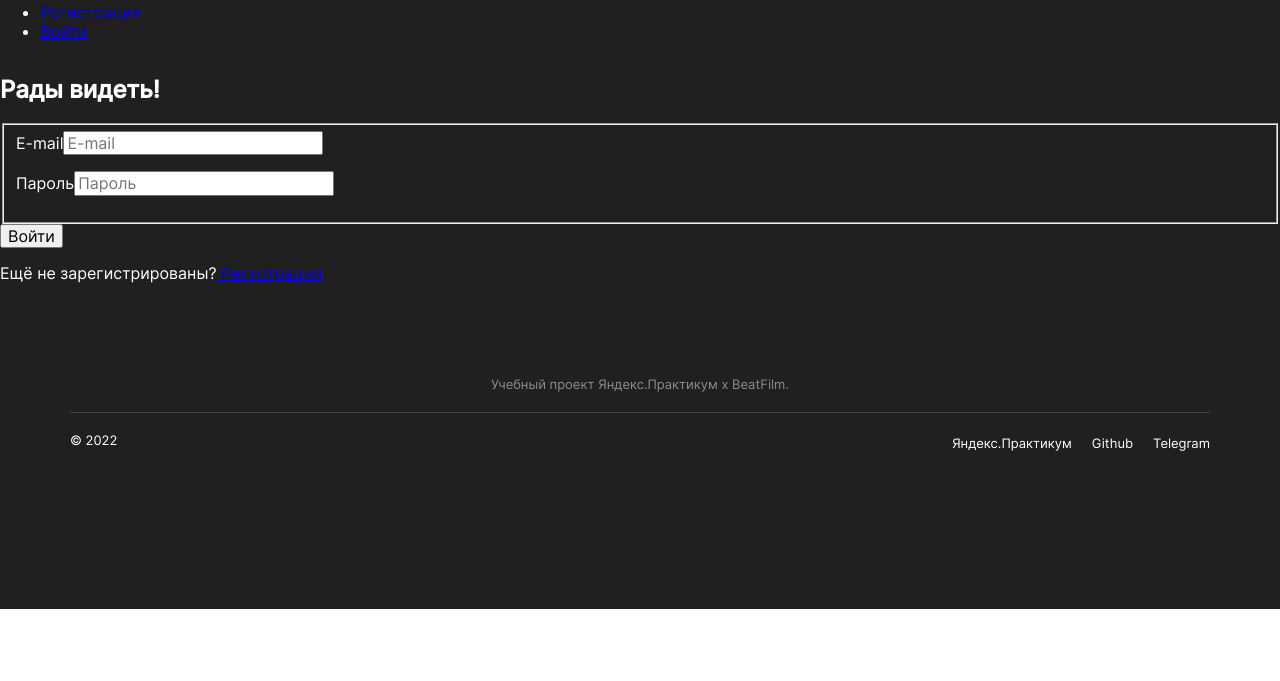
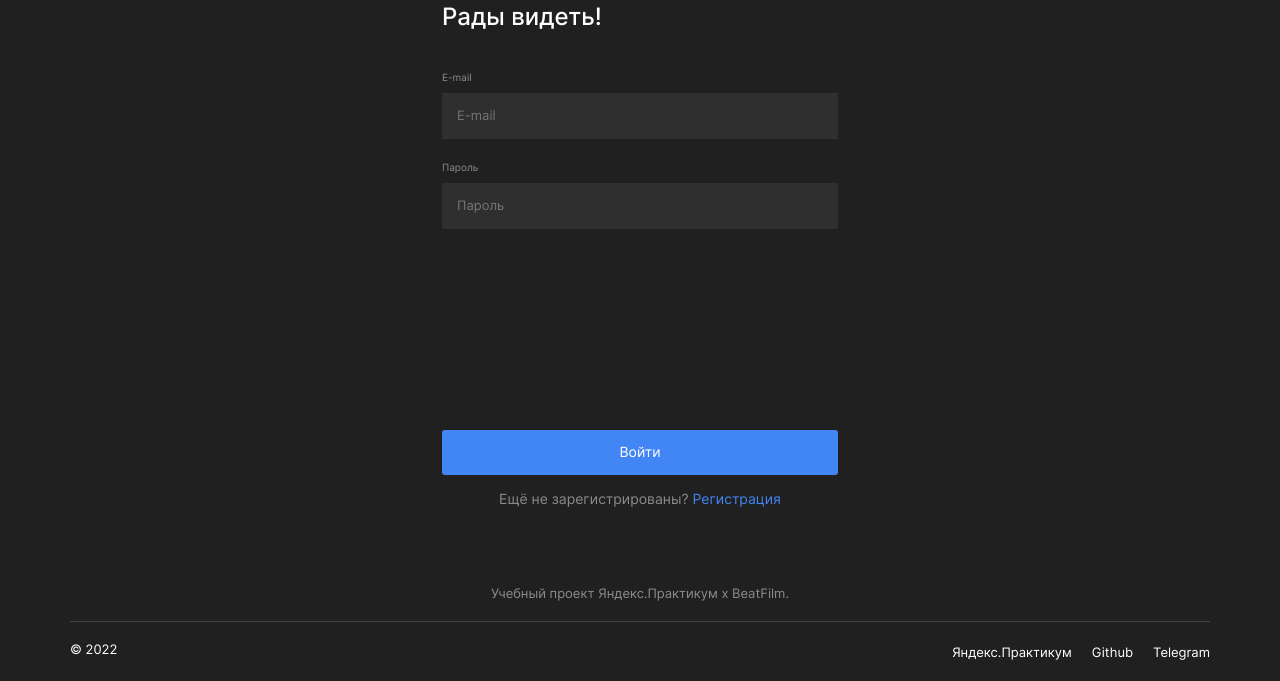
Before and after one commit to BolshakovAndrey/movies-explorer-frontend, a React app: page /signin in a window 1280 px wide. Shown: the part 191-872 px from the top of the page. Before the commit the page ends 800 px from the top, so only its background shows below. Built offline with nearby package versions, Linux system fonts and the light colour scheme.

Commit message:
Feature(Style) Add Register and Login styles

```diff
--- a/src/blocks/root/root.css
+++ b/src/blocks/root/root.css
@@ -1,8 +1,8 @@
 :root {
   --color-bg-primary: #202020;
   --color-bg-secondary: #272727;
-  /*--color-bg-tertiary: #303030;*/
   --color-bg-tertiary: #424242;
+  --color-bg-forth: #2F2F2F;
   --color-bg-promo-only: #073042;
 
   --color-text-primary: #FFFFFF;
--- /dev/null
+++ b/src/components/Form/Form.css
@@ -0,0 +1,148 @@
+.form {
+  width: 396px;
+}
+
+.form__heading {
+  margin: 0 0 40px;
+  font-size: 24px;
+  line-height: 1.2;
+  font-weight: 500;
+}
+
+.form__items {
+  margin: 0;
+  padding: 0;
+  border: none;
+}
+
+.form__item-container {
+  display: flex;
+  flex-direction: column;
+}
+
+.form__item {
+  padding: 15px 15px;
+  font-family: inherit;
+  background: var(--color-bg-forth);
+  color: var(--color-text-primary);
+  font-size: var(--text-size-xs);
+  line-height: 1.21;
+  font-weight: 400;
+  border: 0;
+
+  display: flex;
+  flex-direction: column;
+}
+
+.form__label {
+  margin: 0 0 10px;
+  font-size: 10px;
+  line-height: 1.2;
+  color: var(--color-text-tertiary);
+}
+
+.form__error {
+  min-height: 12px;
+  margin: 10px 0 0;
+  font-size: 10px;
+  line-height: 1.2;
+  color: var(--color-accent-secondary);
+  opacity: 0;
+}
+
+.form__submit-btn {
+  width: 100%;
+  height: 45px;
+  margin-bottom: 16px;
+  box-sizing: border-box;
+  border: none;
+  border-radius: 3px;
+  font-size: 14px;
+  line-height: 1.2;
+  background-color: var(--color-accent-tertiary);
+  color: var(--color-text-primary);
+  cursor: pointer;
+
+  transition: opacity .3s ease;
+}
+
+.form__submit-btn:hover {
+  opacity: .8;
+}
+
+.form__submit-btn_place_signup {
+  margin-top: 69px;
+}
+
+.form__submit-btn_place_login {
+  margin-top: 179px;
+}
+
+.form__text {
+  margin: 0;
+  font-size: 14px;
+  line-height: 1.2;
+  color: var( --color-text-tertiary);
+  text-align: center;
+}
+
+.form__link {
+  font-size: 14px;
+  line-height: 1.2;
+  color: var(--color-link-hover);
+  text-decoration: none;
+  transition: color .3s ease;
+}
+
+.form__link:hover {
+  color: var(--color-link-hover);
+}
+
+@media screen and (max-width: 767px) {
+  .form {
+    width: 260px;
+  }
+
+  .form__heading {
+    text-align: center;
+    margin: 0 0 80px;
+  }
+
+  .form__submit-btn {
+    margin-bottom: 15px;
+    font-size: 12px;
+    line-height: 1.25;
+  }
+
+  .form__submit-btn_place_signup {
+    margin-top: 159px;
+  }
+
+  .form__submit-btn_place_login {
+    margin-top: 267px;
+  }
+
+  .form__text {
+    font-size: 12px;
+    line-height: 1.25;
+  }
+
+  .form__link {
+    font-size: 12px;
+    line-height: 1.25;
+  }
+}
+
+@media screen and (max-height: 667px) {
+  .form__heading {
+    margin: 0 0 40px;
+  }
+
+  .form__submit-btn_place_signup {
+    margin-top: 40px;
+  }
+
+  .form__submit-btn_place_login {
+    margin-top: 40px;
+  }
+}
--- /dev/null
+++ b/src/components/Form/Form.js
@@ -0,0 +1,36 @@
+import React from 'react';
+import './Form.css';
+import {Link} from 'react-router-dom';
+
+function Form({ name, heading, inputsData, buttonModifier, buttonText, formText, linkPath, linkText }) {
+    return (
+        <form className="form" name={name}>
+            <h2 className="form__heading">{heading}</h2>
+            <fieldset className="form__items">
+                {inputsData.map((item) => (
+                    <div className="form__item-container" key={item.key}>
+                        <label className="form__label" htmlFor={item.id}>{item.label}</label>
+                        <input
+                            className={`form__item form__item_el_${item.name}`}
+                            id={item.id}
+                            type={item.type}
+                            name={item.name}
+                            placeholder={item.placeholder}
+                            minLength={item.minLength}
+                            maxLength={item.maxLength }
+                            required={item.required}
+                        />
+                        <p className="form__error" id={item.errorId}>{/* Что-то пошло не так... */}</p>
+                    </div>
+                ))}
+            </fieldset>
+            <button className={`form__submit-btn form__submit-btn${buttonModifier}`} type="submit">{buttonText}</button>
+            <p className="form__text">
+                {formText}
+                <Link className="form__link" to={linkPath}>{linkText}</Link>
+            </p>
+        </form>
+    )
+}
+
+export default Form;
--- a/src/components/Login/Login.css
+++ b/src/components/Login/Login.css
@@ -0,0 +1,10 @@
+.login__container {
+  margin: auto;
+}
+
+@media screen and (max-width: 767px) {
+  .login__container {
+    padding: 30px 0 ;
+    box-sizing: border-box;
+  }
+}
--- a/src/components/Login/Login.js
+++ b/src/components/Login/Login.js
@@ -1,38 +1,51 @@
-import {Link} from "react-router-dom";
+import React from 'react';
+import './Login.css';
+
+import LogoLink from '../LogoLink/LogoLink';
+import Form from '../Form/Form';
+
+const INPUTS_DATA = [
+    {
+        key: 1,
+        type: 'email',
+        id: 'login-email',
+        label: 'E-mail',
+        placeholder: 'E-mail',
+        name: 'email',
+        errorId: "login-email-error",
+        required: true,
+    },
+    {
+        key: 2,
+        type: 'password',
+        id: 'login-password',
+        label: 'Пароль',
+        placeholder: 'Пароль',
+        name: 'password',
+        errorId: "login-password-error",
+        minLength: 8,
+        required: true,
+    },
+]
 
 function Login() {
     return (
-        <form className="form" name="login-form">
-            <h2 className="form__heading">Рады видеть!</h2>
-            <fieldset className="form__items">
-                <label className="form__label" for="email">E-mail</label>
-                <input
-                    className="from__item form__item_el_email"
-                    id="email"
-                    type="email"
-                    name="email"
-                    placeholder="E-mail"
-                    required
-                />
-                <p className="form__error" id="email-error"></p>
-                <label className="form__label" for="password">Пароль</label>
-                <input
-                    className="form__item form__item_el_password"
-                    id="password"
-                    type="password"
-                    name="password"
-                    placeholder="Пароль"
-                    required
-                />
-                <p className="form__error" id="password-error"></p>
-            </fieldset>
-            <button className="form__submit-btn" type="submit">Войти</button>
-            <p className="form__text">
-               Ещё не зарегистрированы?
-                <Link className="form__link" to="/signup"> Регистрация</Link>
-            </p>
-        </form>
-    );
+        <main className="login__container">
+            <LogoLink
+                logoLinkModifier="_place_form"
+            />
+            <Form
+                name="login-form"
+                heading="Рады видеть!"
+                inputsData={INPUTS_DATA}
+                buttonModifier="_place_login"
+                buttonText="Войти"
+                formText="Ещё не зарегистрированы?"
+                linkPath="/signup"
+                linkText=" Регистрация"
+            />
+        </main>
+    )
 }
 
-export default  Login;
+export default Login;
--- /dev/null
+++ b/src/components/LogoLink/LogoLink.css
@@ -0,0 +1,17 @@
+.logo-link_place_form {
+  margin: 0 0 40px;
+  display: block;
+}
+
+.logo-link__image_place_form {
+  width: 40px;
+  height: 40px;
+}
+
+@media screen and (max-width: 767px) {
+  .logo-link__image_place_form {
+    /*TODO*/
+    margin: 0 0 48px;
+    text-align: center;
+  }
+}
--- /dev/null
+++ b/src/components/LogoLink/LogoLink.js
@@ -0,0 +1,22 @@
+import React from 'react';
+import './LogoLink.css';
+import Logo from "../../images/header-logo.svg";
+import {Link} from "react-router-dom";
+
+function LogoLink({ logoLinkModifier }) {
+    return(
+        <Link
+            className={`logo-link logo-link${logoLinkModifier}`}
+            to={{ pathname: '/' }}
+            aria-label="Перейти на страницу о проекте"
+        >
+            <img
+                className={`logo-link__image logo-link__image${logoLinkModifier}`}
+                src={Logo}
+                alt="Логотип сервиса Movies Explorer"
+            />
+        </Link>
+    )
+}
+
+export default LogoLink
--- a/src/components/Register/Register.css
+++ b/src/components/Register/Register.css
@@ -0,0 +1,10 @@
+.register__container {
+  margin: auto;
+}
+
+@media screen and (max-width: 767px) {
+  .register__container {
+    padding: 30px 0;
+    box-sizing: border-box;
+  }
+}
--- a/src/components/Register/Register.js
+++ b/src/components/Register/Register.js
@@ -1,48 +1,62 @@
-import {Link} from "react-router-dom";
+import React from 'react';
+import './Register.css';
+
+import LogoLink from '../LogoLink/LogoLink';
+import Form from '../Form/Form';
+
+const INPUTS_DATA = [
+    {
+        key: 1,
+        type: 'text',
+        id: 'signin-name',
+        label: 'Имя',
+        placeholder: 'Имя',
+        name: 'name',
+        errorId: "signin-name-error",
+        minLength: 2,
+        maxLength: 30,
+        required: true,
+    },
+    {
+        key: 2,
+        type: 'email',
+        id: 'signin-email',
+        label: 'E-mail',
+        placeholder: 'E-mail',
+        name: 'email',
+        errorId: "signin-email-error",
+        required: true,
+    },
+    {
+        key: 3,
+        type: 'password',
+        id: 'signin-password',
+        label: 'Пароль',
+        placeholder: 'Пароль',
+        name: 'password',
+        errorId: "signin-password-error",
+        required: true,
+    },
+]
 
 function Register() {
-    return(
-        <form className="form" name="signup-form">
-            <h2 className="form__heading">Добро пожаловать!</h2>
-            <fieldset className="form__items">
-                <label className="form__label" for="name">Имя</label>
-                <input className="form__item form__item_el_name"
-                       id="name"
-                       type="name"
-                       name="name"
-                       placeholder="Имя"
-                       minLength="2" maxLength="30"
-                       required
-                />
-                <p className="form__error" id="name-error"></p>
-
-                <label className="form__label" for="email">E-mail</label>
-                <input className="form__items form__item_el_email"
-                       id="email"
-                       type="email"
-                       name="email"
-                       placeholder="E-mail"
-                       required
-                />
-                <p className="form__error" id="email-error"></p>
-
-                <label className="form__label" for="password">Пароль</label>
-                <input className="form__item form__item_el_password"
-                       id="password"
-                       type="password"
-                       name="password"
-                       placeholder="Пароль"
-                       required
-                />
-                <p className="form__error" id="password-error"></p>
-            </fieldset>
-            <button className="form__submit" type="submit">Зарегистрироваться</button>
-            <p className="form__text">
-                Уже зарегистрированы?
-                <Link top="/signin" className="form__link"> Войти</Link>
-            </p>
-        </form>
-    );
+    return (
+        <main className="register__container">
+            <LogoLink
+                logoLinkModifier="_place_form"
+            />
+            <Form
+                name="signup-form"
+                heading="Добро пожаловать!"
+                inputsData={INPUTS_DATA}
+                buttonModifier="_place_signup"
+                buttonText="Зарегистрироваться"
+                formText="Уже зарегистрированы?"
+                linkPath="/signin"
+                linkText=" Войти"
+            />
+        </main>
+    )
 }
 
 export default Register;
```
Also changed, not shown: src/components/Header/Header.js (+8 -13 lines).
